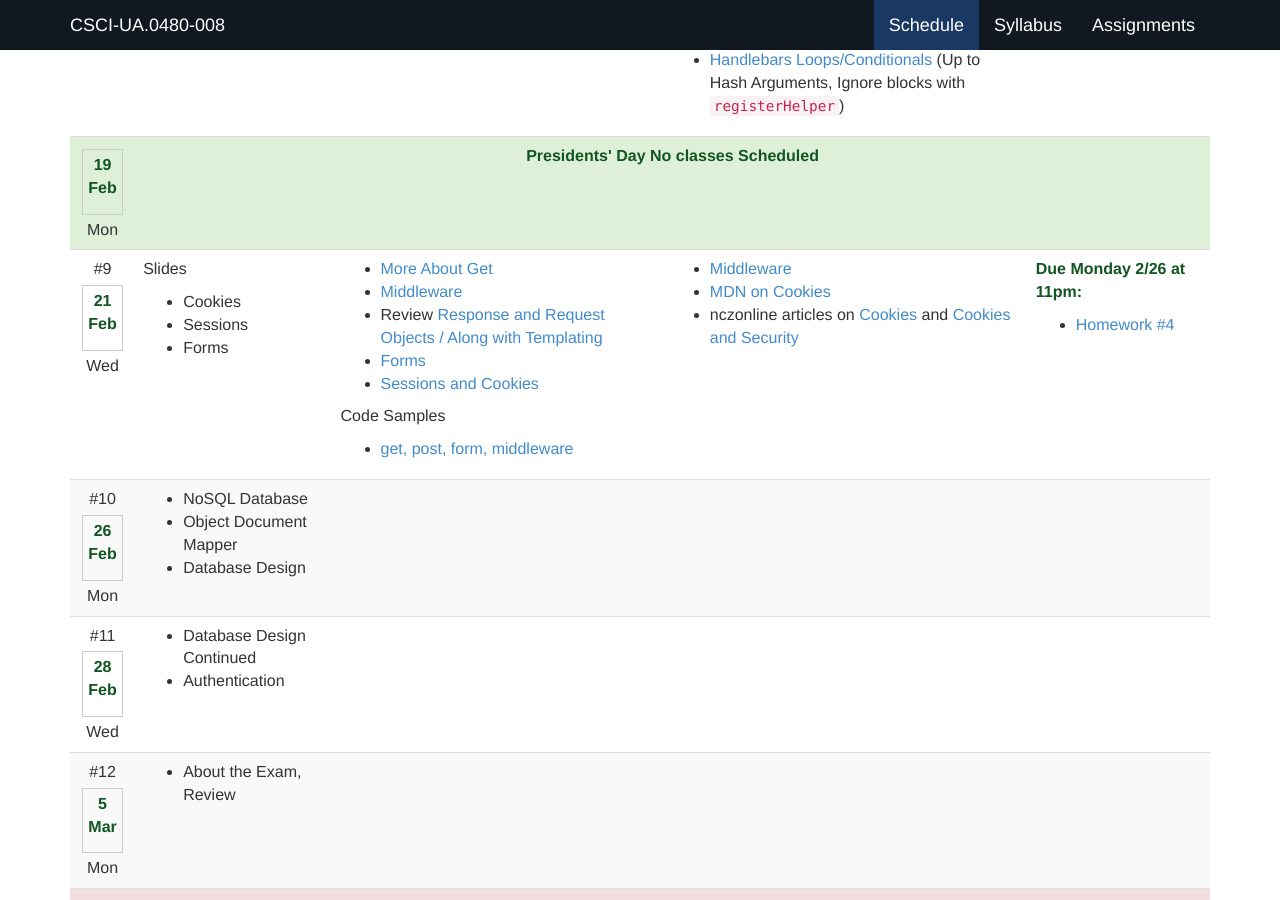
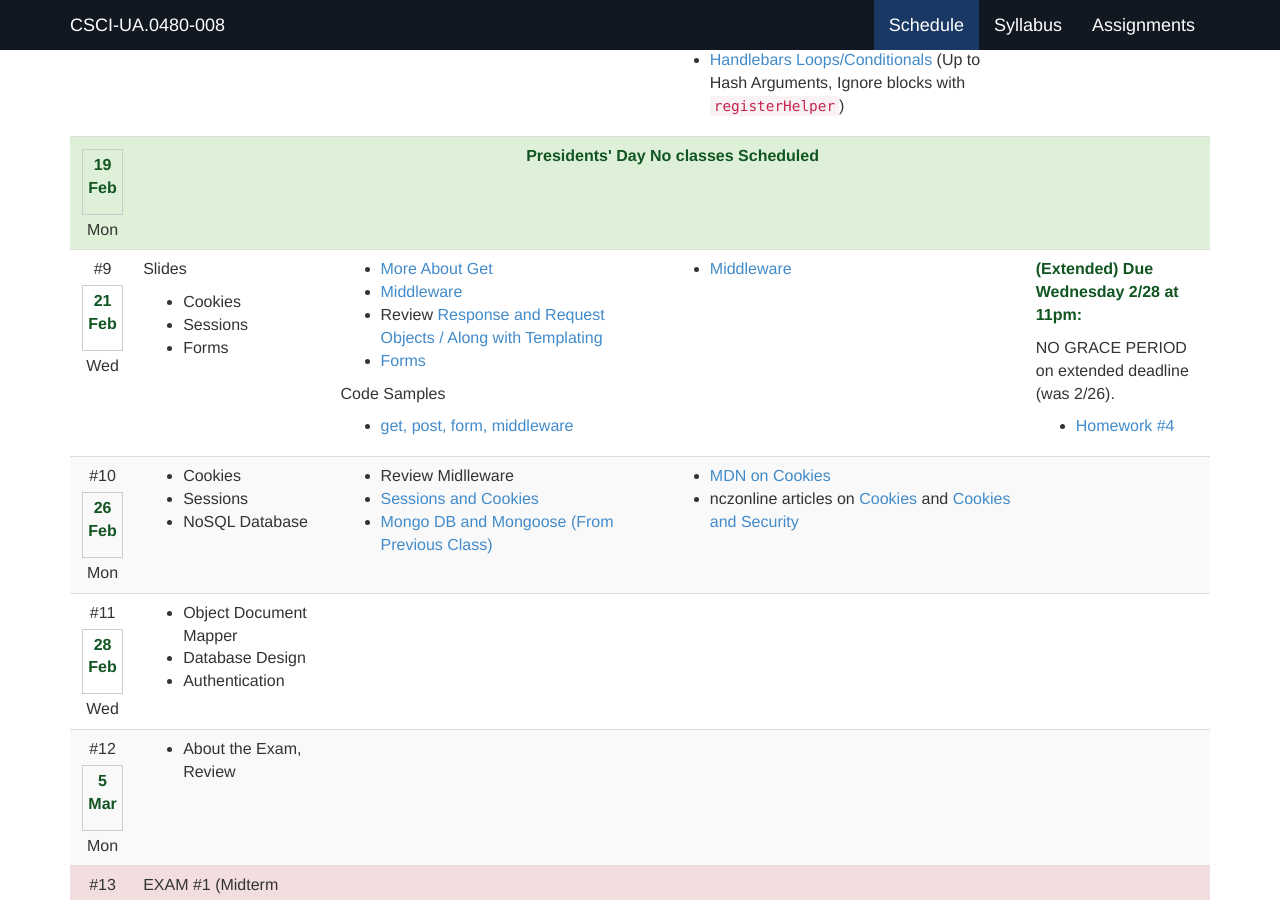
Before and after one commit to foureyes/csci-ua.0480-spring2018-008, a Jekyll site: the page built from index.markdown, in a window 1280 px wide and 900 px high, scrolled down 3557 px. Built offline with Jekyll 4.4.1, drawn with Linux system fonts in a browser that asks for light colours.

Commit message:
extend hw 4 due date

```diff
--- a/_data/schedule.csv
+++ b/_data/schedule.csv
@@ -238,7 +238,7 @@ NO GRACE PERIOD on extended deadline (was 2/19).
 * [Middleware](slides/09/middleware.html)
 * Review [Response and Request Objects / Along with Templating](slides/09/request-response.html)
 * [Forms](slides/10/forms.html)
-* [Sessions and Cookies](slides/10/sessions.html)
+
 
 Code Samples
 
@@ -246,20 +246,32 @@ Code Samples
 
 
 ","* [Middleware](https://expressjs.com/en/guide/writing-middleware.html)
-* [MDN on Cookies](https://developer.mozilla.org/en-US/docs/Web/HTTP/Cookies)
-* nczonline articles on [Cookies](https://www.nczonline.net/blog/2009/05/05/http-cookies-explained/) and [Cookies and Security](https://www.nczonline.net/blog/2009/05/12/cookies-and-security/)
-","__Due Monday 2/26 at 11pm:__
+
+","__(Extended) Due Wednesday 2/28 at 11pm:__
+
+NO GRACE PERIOD on extended deadline (was 2/26).
 
 * [Homework #4](homework/04.html)
 ",
-y,,10,26-Feb,Mon,"* NoSQL Database
-* Object Document Mapper
-* Database Design",,,"__Due Monday 3/5 at 11pm:__
+,,10,26-Feb,Mon,"* Cookies
+* Sessions
+* NoSQL Database
+","* Review Midlleware
+* [Sessions and Cookies](slides/10/sessions.html)
+* [Mongo DB  and Mongoose (From Previous Class)](slides/11/mongo.html)
+","* [MDN on Cookies](https://developer.mozilla.org/en-US/docs/Web/HTTP/Cookies)
+* nczonline articles on [Cookies](https://www.nczonline.net/blog/2009/05/05/http-cookies-explained/) and [Cookies and Security](https://www.nczonline.net/blog/2009/05/12/cookies-and-security/)",,hw4
+y,,11,28-Feb,Wed,"* Object Document Mapper
+* Database Design
+* Authentication","* [Maybe More Mongoose](slides/12/mongoose.html)
+* Example Data (from CSCI-UA.60)
+ * [book fields](resources/data/books_fields.txt)
+ * [books](resources/data/books.csv)
+ * [wifi](resources/data/wifi3.json) (NYC Open Data)
+* Homework #05",,"__Due Monday 3/19 at 11pm:__
 
 * [Homework #5](homework/05.html)
-* (sessions/cookies, saving to db)",hw4
-y,,11,28-Feb,Wed,"* Database Design Continued
-* Authentication",,,Lab?,
+* (sessions/cookies, saving to db)",
 ,,12,5-Mar,Mon,"* About the Exam, Review",,,,hw5
 y,exam,13,7-Mar,Wed,EXAM #1 (Midterm Exam),,,,
 ,holiday,,12-Mar,Mon,Spring Recess,,,,
```
Also changed, not shown: homework/04.markdown (+7 -1 lines).
